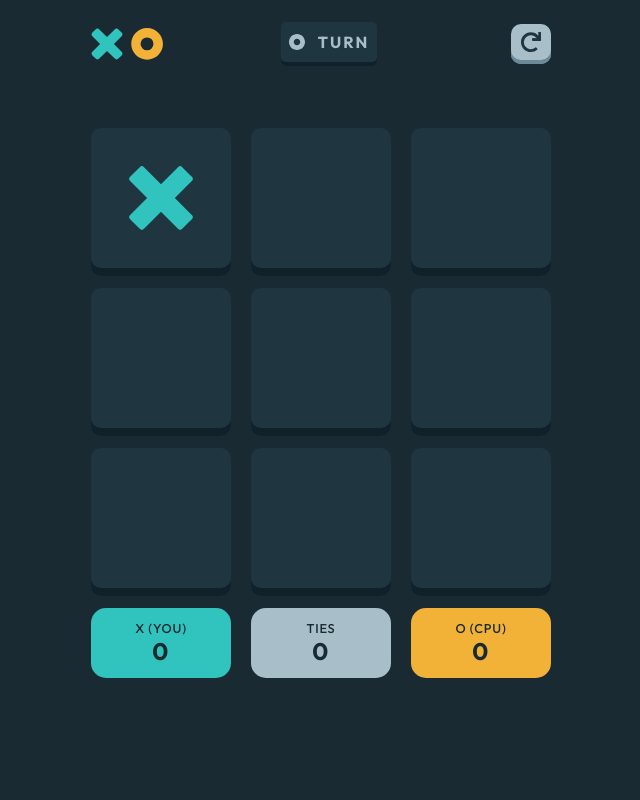
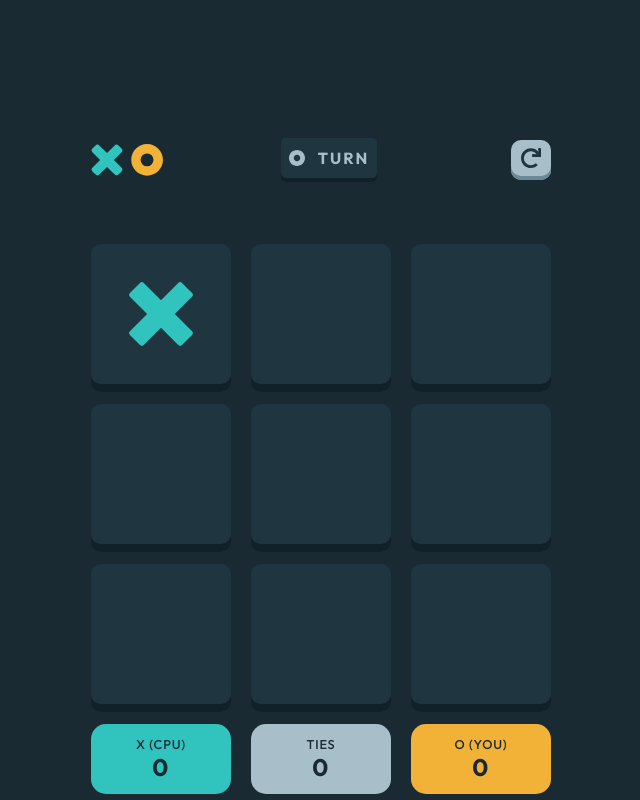
Before and after one commit to pixelHat/tic-tac-toe, a SvelteKit app: page /game in a window 1280 px wide. Shown: the whole page, without its empty margins (319-959 px from the left). Built offline with nearby package versions, Linux system fonts and the light colour scheme.

Commit message:
Add dynamic score title and fix board align

```diff
--- a/src/components/score.svelte
+++ b/src/components/score.svelte
@@ -1,6 +1,7 @@
 <script lang="ts">
   import Heading from "./heading.svelte";
   import Text from "./text.svelte";
+
   export let title: string;
   export let score: number;
   export let color: 'blue'|'yellow'|'silver';
--- a/src/components/scores.svelte
+++ b/src/components/scores.svelte
@@ -1,12 +1,20 @@
-<script>
+<script lang="ts">
   import { x_wins, o_wins, ties } from "../stores/ScoreStore";
   import Score from "./score.svelte";
+
+  type Players = "P1" | "P2" | "YOU" | "CPU";
+
+  export let xPlayer: Players;
+  export let oPlayer: Players ;
+
+  $: xTitle = `x (${xPlayer})`;
+  $: oTitle = `o (${oPlayer})`;
 </script>
 
 <section>
-  <Score title="x (YOU)" score={$x_wins} color="blue" />
+  <Score title={xTitle} score={$x_wins} color="blue" />
   <Score title="ties" score={$ties} color="silver" />
-  <Score title="o (CPU)" score={$o_wins} color="yellow" />
+  <Score title={oTitle} score={$o_wins} color="yellow" />
 </section>
 
 <style>
--- a/src/routes/game/+page.svelte
+++ b/src/routes/game/+page.svelte
@@ -85,14 +85,23 @@
   $: if (!$game.is_playing) {
     is_overlay_open.set(true);
   }
+
+  function mark_player_title(mark: Mark) {
+    if (is_single_play) {
+      if (first_player_mark === mark) return "YOU";
+      return "CPU"
+    }
+    if (first_player_mark === mark) return "P1";
+    return "P2";
+  }
 </script>
 
 <div>
-  <GameHeader on:restart={open_restart_modal} mark={$game.current_mark} />
+  <GameHeader mark={$game.current_mark} on:restart={open_restart_modal} />
   <section>
     <Board board={$game.board} disabled={!$game.is_playing} on:select={select} />
   </section>
-  <Scores />
+  <Scores xPlayer={mark_player_title("x")} oPlayer={mark_player_title("o")} />
 </div>
 
 {#if $is_overlay_open }
@@ -114,4 +123,9 @@
   section:nth-child(2) {
     margin-block-start: 4rem;
   }
+  @media (min-width: 460px) {
+    div {
+      margin-block-start: 8.75rem;
+    }
+  }
 </style>
```
